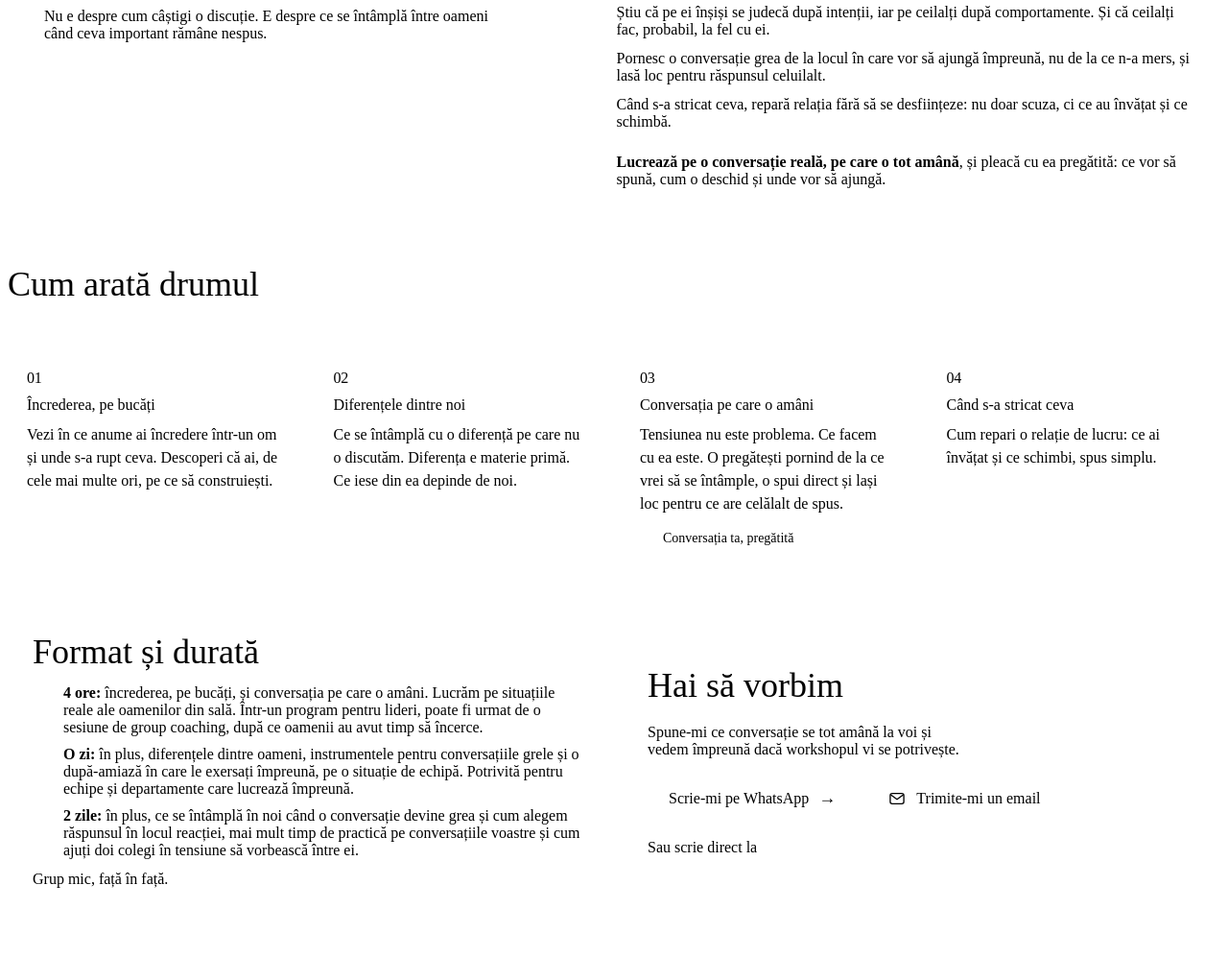
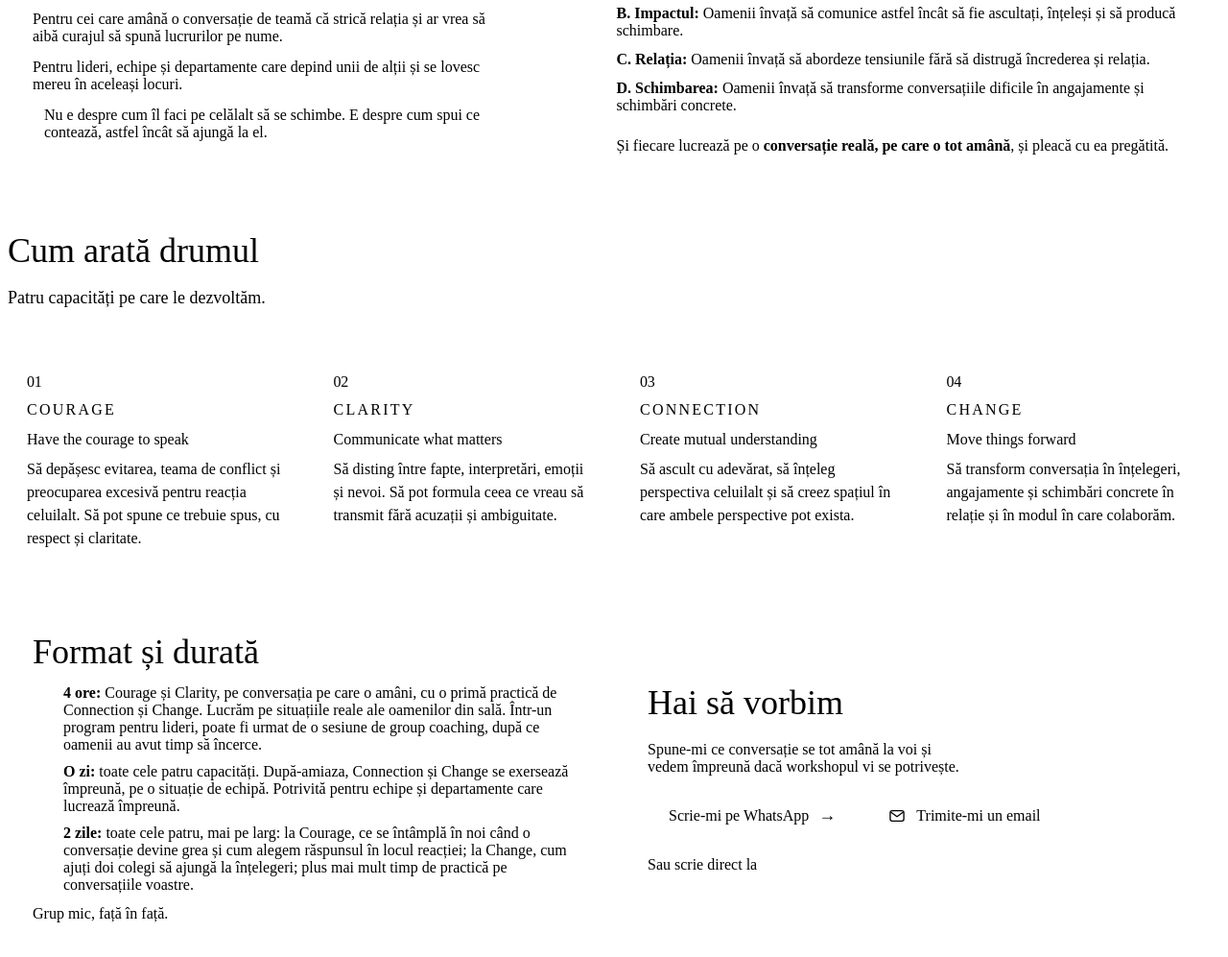
Before and after one commit to alexandrumolea/AgentsTeam, a plain HTML site: page content/workshops/trust-courage.html in a window 1280 px wide. Shown: the part 703-1700 px from the top of the page at 96% size. Before the commit the page ends 1664 px from the top, so only its background shows below. Drawn offline with Linux system fonts and the light colour scheme.

Commit message:
Site: Trust & Courage în locul Trust & Difficult Conversations (D-104, textul Mariei v4)
Titlul ales de Alex, adresa /workshops/trust-courage/ (cea veche n-a fost publicată), semnul
Courage · Clarity · Connection · Change, drumul pe cele patru capacități și rezultatele A–D
cu textul lui Alex, neschimbat. Cardul, tag-ul, meta, mesajul WhatsApp, subiectul emailului
și imaginea de previzualizare, aliniate la titlu.

Co-Authored-By: Claude Opus 5.5 <noreply@anthropic.com>

```diff
--- a/content/workshops/trust-difficult-conversations.html
+++ b/content/workshops/trust-courage.html
@@ -3,12 +3,12 @@
 <head>
 <meta charset="utf-8">
 <meta name="viewport" content="width=device-width, initial-scale=1">
-<title>Trust &amp; Difficult Conversations · workshop despre încredere și conversații dificile</title>
-<meta name="description" content="Un workshop pentru lideri, echipe și departamente care lucrează împreună: cum pui pe masă ce e greu de spus, direct și fără judecată.">
+<title>Trust &amp; Courage · workshop despre conversații dificile și încredere</title>
+<meta name="description" content="Un workshop despre conversații dificile: să spui ce ai de spus, să fii ascultat și să se schimbe ceva în relație. 4 ore, o zi sau 2 zile.">
 <style>
-/* Pagina Trust & Difficult Conversations în Latest Workshops (D-101, D-102). Pe site: alexandrumolea.com/workshops/trust-difficult-conversations/.
+/* Pagina Trust & Courage în Latest Workshops (D-101, D-102, D-104). Pe site: alexandrumolea.com/workshops/trust-courage/.
    Șablonul: pagina Change Agility (content/workshops/change-agility.html, mock-up-ul Ioanei), cu drumul pe 3–4 opriri.
-   Textul: Maria (team/maria/documente/pagini-cursuri-2026-11-27-v3.md), subtitlul A, recomandat de ea și ales de Alex (D-102).
+   Textul: Maria (team/maria/documente/pagina-difficult-conversations-v4.md, cu titlul ales de Alex, D-104). Capacitățile (drumul) și rezultatele A–D sunt textul lui Alex, neschimbat.
    Butoanele: WhatsApp (plin, data-whatsapp, din CONTACT_WHATSAPP) și email (gol, data-email, din CONTACT_EMAIL), ca la Change Agility. */
 :root{--r:22px;--umbra-sticla:0 14px 34px -20px rgb(var(--umbra-rgb)/.40)}
 body{color:var(--text);font:400 16px/1.6 var(--font-text)}
@@ -144,17 +144,22 @@ h1{font-size:clamp(38px,5.6vw,64px);line-height:1.02}
   .ceri .actiuni{flex-direction:column}
   .ceri .actiuni .btn{white-space:normal;line-height:1.2;padding:10px 20px}
 }
+/* titlul lung (Trust & Courage), semnul celor 4 C de sub titlu și capacitățile din drum */
+h1{font-size:clamp(34px,4.4vw,52px);line-height:1.06}
+.semn{font:600 13px/1.4 var(--font-text);letter-spacing:.12em;text-transform:uppercase;color:var(--accent)}
+.intro-drum{font-size:18px;max-width:60ch}
+.oprire .eyebrow{color:var(--accent);margin-top:-2px}
 </style>
 </head>
 <body>
 
 <header class="hero">
   <div class="text sticla citit">
-    <p class="eyebrow"><span class="punct"></span>Workshop · 4 ore, o zi sau 2 zile</p>
-    <h1>Trust &amp; Difficult Conversations</h1>
-    <p class="sub">Încrederea nu e totul sau nimic. Ai deja pe ce să construiești.</p>
-    <p class="prom">Un workshop despre conversațiile pe care le tot amânăm: cum le deschizi direct și fără judecată, ca ele să construiască încredere, nu s-o consume.</p>
-    <p class="motto">Conectare înainte de colaborare. Încredere înainte de aliniere.</p>
+    <p class="eyebrow"><span class="punct"></span>Workshop · conversații dificile · 4 ore, o zi sau 2 zile</p>
+    <h1>Trust &amp; Courage – Speak Up, Be Heard, Elevate the Relationship</h1>
+    <p class="semn">Courage · Clarity · Connection · Change</p>
+    <p class="sub">Să spui ce ai de spus, să fii ascultat și să se schimbe ceva în relație.</p>
+    <p class="prom">Un workshop pentru oamenii care vor să schimbe ceva într-o relație de lucru: să spună lucrurilor pe nume, să-i audă, la rândul lor, pe ceilalți și să ajungă împreună la ce se schimbă.</p>
     <div class="actiuni">
       <a class="btn plin" href="#ceri">Hai să vorbim</a>
       <a class="btn gol" href="#ziua">Cum arată drumul</a>
@@ -178,19 +183,20 @@ h1{font-size:clamp(38px,5.6vw,64px);line-height:1.02}
   <div class="doua">
     <div class="box sticla citit">
       <h2 id="t-cine">Pentru cine e</h2>
-      <p>Pentru lideri care au de spus lucruri grele: o performanță sub așteptări, o promisiune neținută, o tensiune cu un coleg de același nivel.</p>
-      <p>Pentru echipe și departamente care depind unele de altele și se lovesc mereu în aceleași locuri: resurse, priorități, cine decide.</p>
-      <p class="nu">Nu e despre cum câștigi o discuție. E despre ce se întâmplă între oameni când ceva important rămâne nespus.</p>
+      <p>Pentru oamenii care simt că vorbesc, dar se înțeleg separat: fiecare își spune partea, nimeni nu se simte ascultat, iar în relație nu se schimbă nimic.</p>
+      <p>Pentru cei care amână o conversație de teamă că strică relația și ar vrea să aibă curajul să spună lucrurilor pe nume.</p>
+      <p>Pentru lideri, echipe și departamente care depind unii de alții și se lovesc mereu în aceleași locuri.</p>
+      <p class="nu">Nu e despre cum îl faci pe celălalt să se schimbe. E despre cum spui ce contează, astfel încât să ajungă la el.</p>
     </div>
     <div class="box sticla citit">
       <h2>Ce se schimbă după workshop</h2>
+      <p>Cursul este la intersecția dintre aceste 4 lucruri:</p>
       <ul class="schimbari">
-        <li><span>Oamenii văd că încrederea nu e totul sau nimic: ai încredere într-un om pentru unele lucruri și nu pentru altele. Așa pot vorbi exact despre ce s-a rupt.</span></li>
-        <li><span>Observă când o diferență nediscutată, de ritm, de nevoie de detaliu sau de ce înseamnă „gata”, ajunge să fie citită ca defect de caracter. O pot spune ca diferență și o pot discuta.</span></li>
-        <li><span>Știu că pe ei înșiși se judecă după intenții, iar pe ceilalți după comportamente. Și că ceilalți fac, probabil, la fel cu ei.</span></li>
-        <li><span>Pornesc o conversație grea de la locul în care vor să ajungă împreună, nu de la ce n-a mers, și lasă loc pentru răspunsul celuilalt.</span></li>
-        <li><span>Când s-a stricat ceva, repară relația fără să se desființeze: nu doar scuza, ci ce au învățat și ce schimbă.</span></li>
-        <li class="cheie"><span><strong>Lucrează pe o conversație reală, pe care o tot amână</strong>, și pleacă cu ea pregătită: ce vor să spună, cum o deschid și unde vor să ajungă.</span></li>
+        <li><span><strong>A. Curajul:</strong> Oamenii învață să nu mai evite conversațiile dificile și să spună ce au de spus.</span></li>
+        <li><span><strong>B. Impactul:</strong> Oamenii învață să comunice astfel încât să fie ascultați, înțeleși și să producă schimbare.</span></li>
+        <li><span><strong>C. Relația:</strong> Oamenii învață să abordeze tensiunile fără să distrugă încrederea și relația.</span></li>
+        <li><span><strong>D. Schimbarea:</strong> Oamenii învață să transforme conversațiile dificile în angajamente și schimbări concrete.</span></li>
+        <li class="cheie"><span>Și fiecare lucrează pe o <strong>conversație reală, pe care o tot amână</strong>, și pleacă cu ea pregătită.</span></li>
       </ul>
     </div>
   </div>
@@ -198,27 +204,31 @@ h1{font-size:clamp(38px,5.6vw,64px);line-height:1.02}
 
 <section id="ziua" aria-labelledby="t-zi">
   <h2 id="t-zi">Cum arată drumul</h2>
+  <p class="intro-drum">Patru capacități pe care le dezvoltăm.</p>
   <ol class="zi">
     <li class="oprire sticla citit">
       <span class="nr">01</span>
-      <h3>Încrederea, pe bucăți</h3>
-      <p>Vezi în ce anume ai încredere într-un om și unde s-a rupt ceva. Descoperi că ai, de cele mai multe ori, pe ce să construiești.</p>
+      <p class="eyebrow">COURAGE</p>
+      <h3>Have the courage to speak</h3>
+      <p>Să depășesc evitarea, teama de conflict și preocuparea excesivă pentru reacția celuilalt. Să pot spune ce trebuie spus, cu respect și claritate.</p>
     </li>
     <li class="oprire sticla citit">
       <span class="nr">02</span>
-      <h3>Diferențele dintre noi</h3>
-      <p>Ce se întâmplă cu o diferență pe care nu o discutăm. Diferența e materie primă. Ce iese din ea depinde de noi.</p>
+      <p class="eyebrow">CLARITY</p>
+      <h3>Communicate what matters</h3>
+      <p>Să disting între fapte, interpretări, emoții și nevoi. Să pot formula ceea ce vreau să transmit fără acuzații și ambiguitate.</p>
     </li>
     <li class="oprire sticla citit">
       <span class="nr">03</span>
-      <h3>Conversația pe care o amâni</h3>
-      <p>Tensiunea nu este problema. Ce facem cu ea este. O pregătești pornind de la ce vrei să se întâmple, o spui direct și lași loc pentru ce are celălalt de spus.</p>
-      <span class="in-plan">Conversația ta, pregătită</span>
+      <p class="eyebrow">CONNECTION</p>
+      <h3>Create mutual understanding</h3>
+      <p>Să ascult cu adevărat, să înțeleg perspectiva celuilalt și să creez spațiul în care ambele perspective pot exista.</p>
     </li>
     <li class="oprire sticla citit">
       <span class="nr">04</span>
-      <h3>Când s-a stricat ceva</h3>
-      <p>Cum repari o relație de lucru: ce ai învățat și ce schimbi, spus simplu.</p>
+      <p class="eyebrow">CHANGE</p>
+      <h3>Move things forward</h3>
+      <p>Să transform conversația în înțelegeri, angajamente și schimbări concrete în relație și în modul în care colaborăm.</p>
     </li>
   </ol>
 </section>
@@ -228,9 +238,9 @@ h1{font-size:clamp(38px,5.6vw,64px);line-height:1.02}
     <div class="format sticla citit">
       <h2 id="t-format">Format și durată</h2>
       <ul>
-        <li><span><strong>4 ore:</strong> încrederea, pe bucăți, și conversația pe care o amâni. Lucrăm pe situațiile reale ale oamenilor din sală. Într-un program pentru lideri, poate fi urmat de o sesiune de group coaching, după ce oamenii au avut timp să încerce.</span></li>
-        <li><span><strong>O zi:</strong> în plus, diferențele dintre oameni, instrumentele pentru conversațiile grele și o după-amiază în care le exersați împreună, pe o situație de echipă. Potrivită pentru echipe și departamente care lucrează împreună.</span></li>
-        <li><span><strong>2 zile:</strong> în plus, ce se întâmplă în noi când o conversație devine grea și cum alegem răspunsul în locul reacției, mai mult timp de practică pe conversațiile voastre și cum ajuți doi colegi în tensiune să vorbească între ei.</span></li>
+        <li><span><strong>4 ore:</strong> Courage și Clarity, pe conversația pe care o amâni, cu o primă practică de Connection și Change. Lucrăm pe situațiile reale ale oamenilor din sală. Într-un program pentru lideri, poate fi urmat de o sesiune de group coaching, după ce oamenii au avut timp să încerce.</span></li>
+        <li><span><strong>O zi:</strong> toate cele patru capacități. După-amiaza, Connection și Change se exersează împreună, pe o situație de echipă. Potrivită pentru echipe și departamente care lucrează împreună.</span></li>
+        <li><span><strong>2 zile:</strong> toate cele patru, mai pe larg: la Courage, ce se întâmplă în noi când o conversație devine grea și cum alegem răspunsul în locul reacției; la Change, cum ajuți doi colegi să ajungă la înțelegeri; plus mai mult timp de practică pe conversațiile voastre.</span></li>
       </ul>
       <p>Grup mic, față în față.</p>
     </div>
@@ -238,8 +248,8 @@ h1{font-size:clamp(38px,5.6vw,64px);line-height:1.02}
       <h2>Hai să vorbim</h2>
       <p>Spune-mi ce conversație se tot amână la voi și vedem împreună dacă workshopul vi se potrivește.</p>
       <div class="actiuni">
-        <a class="btn plin wa" href="#whatsapp" data-whatsapp="Bună, Alex! Aș vrea să aflu mai multe despre workshopul Trust &amp; Difficult Conversations." target="_blank" rel="noopener">Scrie-mi pe WhatsApp</a>
-        <a class="btn gol em" href="#email" data-email="Bună, Alex! Aș vrea să aflu mai multe despre workshopul Trust &amp; Difficult Conversations." data-subiect="Workshop Trust &amp; Difficult Conversations"><svg viewBox="0 0 24 24" aria-hidden="true" focusable="false"><rect x="3.5" y="5.5" width="17" height="13" rx="2.5"/><path d="M4.6 7.6 12 13l7.4-5.4"/></svg>Trimite-mi un email</a>
+        <a class="btn plin wa" href="#whatsapp" data-whatsapp="Bună, Alex! Aș vrea să aflu mai multe despre workshopul Trust &amp; Courage." target="_blank" rel="noopener">Scrie-mi pe WhatsApp</a>
+        <a class="btn gol em" href="#email" data-email="Bună, Alex! Aș vrea să aflu mai multe despre workshopul Trust &amp; Courage." data-subiect="Workshop Trust &amp; Courage"><svg viewBox="0 0 24 24" aria-hidden="true" focusable="false"><rect x="3.5" y="5.5" width="17" height="13" rx="2.5"/><path d="M4.6 7.6 12 13l7.4-5.4"/></svg>Trimite-mi un email</a>
       </div>
       <p class="adresa" data-email-adresa>Sau scrie direct la</p>
     </div>
```
Also changed, not shown: content/categorii.yml (+5 -5 lines), site/static/previzualizari/trust-courage.png (added), site/static/previzualizari/trust-difficult-conversations.png (deleted).
